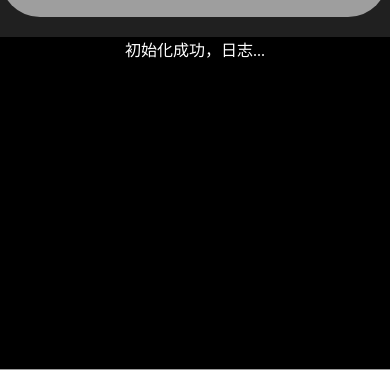
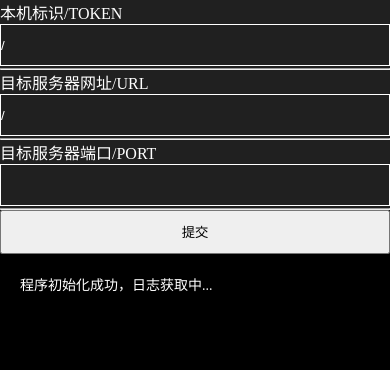
Before and after one commit to favorhau/face-emotions-project, a Flask app: template api/templates/index.html in a window 390 px wide. Shown: the part 475-845 px from the top of the page. Run offline with Flask 2, Linux system fonts and the light colour scheme; the template is opened without the code that fills it, so the values that code supplies are empty; some libraries are stand-ins or nearby versions.

Commit message:
feat: 添加修改设备信息和日志读取能力

```diff
--- a/api/static/index.css
+++ b/api/static/index.css
@@ -14,15 +14,48 @@
     display: flex;
     align-items: center;
     width: 100%;
+    justify-content: space-between;
+    border-bottom: 1px solid white;
+}
+.header span{
+    color: white;
+    padding-right: 50px;
 }
 .logo{
     height: 50px;
     padding: 20px
 }
+input{
+    background: #202020;
+    margin: 0;
+    padding: 0;
+    border: 1px solid white;
+    color: white;
+    height: 40px;
+
+}
+.input-container{
+    background: #202020;
+    height: 30%;
+    display: flex;
+    flex-direction: column;
+}
 .status-box{
+    flex-direction: column;
+    background: #202020;
+    flex: 1;
     width: 100%;
-    /* height: 100%; */
-    background: #202020;
+    color: white;
+    display: flex;
+}
+.status-box .form{
+    display: flex;
+    flex-direction: column;
+    flex: 1;
+}
+
+.status-box button{
+    height: 50px;
 }
 .camera-container{
     background: #202020;
@@ -53,9 +86,15 @@
 }
 
 .log{
-    text-align: center;
-    font-size: 16px;
+    text-align: left;
+    font-size: 14px;
     color: white;
+    padding: 20px;
+}
+.left-box{
+    display: flex;
+    width: 50vw;
+    flex-direction: column;
 }
 .right-box{
     background: black;
@@ -69,6 +108,10 @@
         display: flex;
         flex-direction: column;
         height: 90vh;
+    }
+    .camera-container{
+        background: #202020;
+        padding: 0;
     }
     body{
         display: flex;
@@ -90,6 +133,9 @@
         height: 100vw;
         border-radius: 40px;
     }
+    .left-box{
+        width: 100vw;
+    }
     .right-box{
         background: black;
         width: 100vw;
--- a/api/templates/index.html
+++ b/api/templates/index.html
@@ -10,20 +10,98 @@
 <body>
     <div class="header">
         <img class="logo" src="../static/logo.png"></img>
+        <span>设备实时动态</span>
     </div>
     <div class="main-box">
         <div class="left-box">
             <div class="camera-container">
-                <div class="camera-wrap"><img class="camera"  src="http://127.0.0.1:8000/video_feed"></img></div>
+                <div class="camera-wrap"><img class="camera"  src="/video_feed"></img></div>
             </div>
-            <div class="status-box"></div>
+            <div class="status-box">
+                <!-- <h2>设置</h2> -->
+                <hr>
+                <div class="form">
+                    <div class="input-container">
+                        <span>本机标识/TOKEN</span>
+                        <input id="token" value="/" />
+                    </div>
+                    <hr>
+                    <div class="input-container">
+                        <span>目标服务器网址/URL</span>
+                        <input type="url" id="url" value="/" />
+                    </div>
+                    <hr>
+                    <div class="input-container">
+                        <span>目标服务器端口/PORT</span>
+                    <input type="number" id="port" value="/" />
+                    </div>
+                    <hr>
+                    <button type="submit" id="submit">
+                        提交
+                    </button>
+
+                </div>
+            </div>
         </div>
         <div class="right-box">
             <div class="log">
-                初始化成功，日志...
+                程序初始化成功，日志获取中...
             </div>
         </div>
    </div>
+    <script>
+        function updateLog(){
+            $.ajax({
+            type: "GET",
+            url: "/log",
+            success: function (response) {
+                console.log(response)
+                $('.log').html(response)
+            }
+        });
+        }
+        function handleSubmit(e){
+            // e.preventDefault();
+            $.ajax({
+            type: "POST",
+            url: "/config",
+            data: JSON.stringify({
+                method: 'edit',
+                url: $('#url').val(),
+                port: $('#port').val(),
+                token: $('#token').val(),
+            }),
+            contentType: "application/json",
+            success: function (response) {
+                if(response.status == 'success'){
+                    alert('修改成功');
+                }else{
+                    alert('修改失败');
+                }
+            },
+            error: function () {
+                alert('网络异常');
+            }
+        });
+        }
 
+        $.ajax({
+            type: "POST",
+            url: "/config",
+            data: JSON.stringify({
+                method: 'get'
+            }),
+            contentType: "application/json",
+            success: function (response) {
+                const {centerServer, client} = response
+                $('#url').val(centerServer.url)
+                $('#port').val(centerServer.port)
+                $('#token').val(client.token)
+            }
+        });
+
+        $('#submit').on('click', handleSubmit)
+        setInterval(updateLog, 3000);
+    </script>
 </body>
 </html>
--- a/camera/__init__.py
+++ b/camera/__init__.py
@@ -56,6 +56,7 @@
 
         self.frame = np.zeros((500, 500, 3), dtype=np.uint8)
         self.camera = Camera()
+        # 设置缓存，防止频繁读取IO爆炸
         self.readTimeInterval = 0
         self.currentEmotions = None
         self.currentFaceWindows = None
@@ -78,10 +79,11 @@
         return [], []
 
     def run(self):
+        # 启动多线程
         while True:
             _, image  = self.camera.video.read()
             emotions, face_windows = self._read_current()
-            # print(emotions, face_windows)
+            # 绘制识别结果返回
             for (x, y, w, h), e in zip(face_windows, emotions):
                 font = cv2.FONT_HERSHEY_SIMPLEX
                 cv2.rectangle(image, (x, y), (x+w, y+h), (0,0,255), 2)
@@ -91,6 +93,7 @@
             self.frame = jpeg.tobytes()
 
     def gen(self):
+        # 实时返回图像
         while True:
             sleep(0.03)
             yield (b'--frame\r\n'
```
Also changed, not shown: api/__init__.py (+43 -1 lines), log/__init__.py (+18 -0 lines), scheduler/__init__.py (+9 -6 lines), db/db.sqlite, 2 other files.
